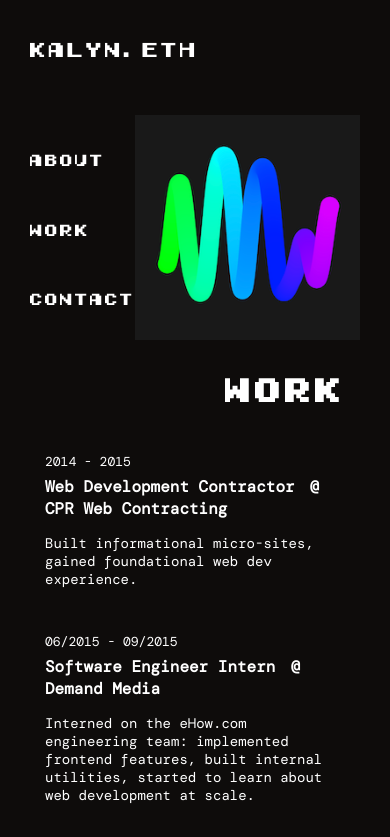
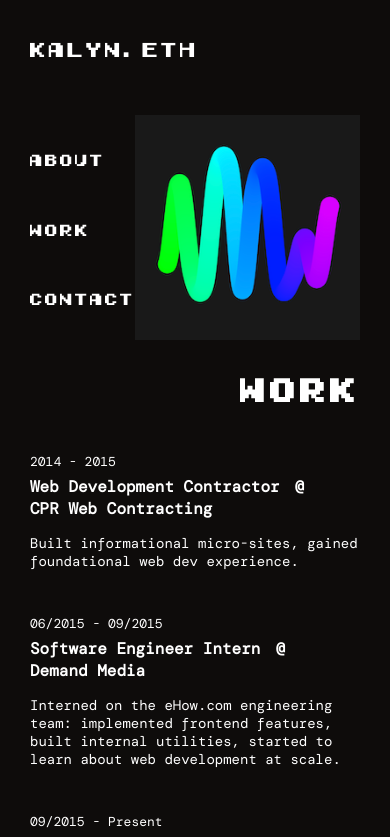
Before and after one commit to kalynbeach/kalyn-eth, a Next.js app: page /work in a window 390 px wide. Shown: the top 837 px of the page. Built offline with nearby package versions, Linux system fonts and the light colour scheme.

Commit message:
Adjust responsive layout margins

```diff
--- a/components/layout.module.scss
+++ b/components/layout.module.scss
@@ -25,19 +25,19 @@
     // nav.nav {}
 
     main {
-      margin: 0 1rem;
-      padding: 0 1rem;
+      // margin: 0 1rem;
+      // padding: 0 1rem;
       flex: 1 0;
       display: flex;
       flex-direction: column;
       justify-content: baseline;
 
-      @media (max-width: $breakpoint-tablet) {
-        margin: 0;
+      @media (min-width: $breakpoint-tablet) {
+        margin: 0 0 2rem 4rem;
       }
 
       @media (min-width: $breakpoint-desktop) {
-        margin: 0 0 2rem 2rem;
+        margin: 0 0 2rem 6rem;
       }
 
       h1 {
```
Also changed, not shown: 1 other file (tests, documents, lock files or other folders).
